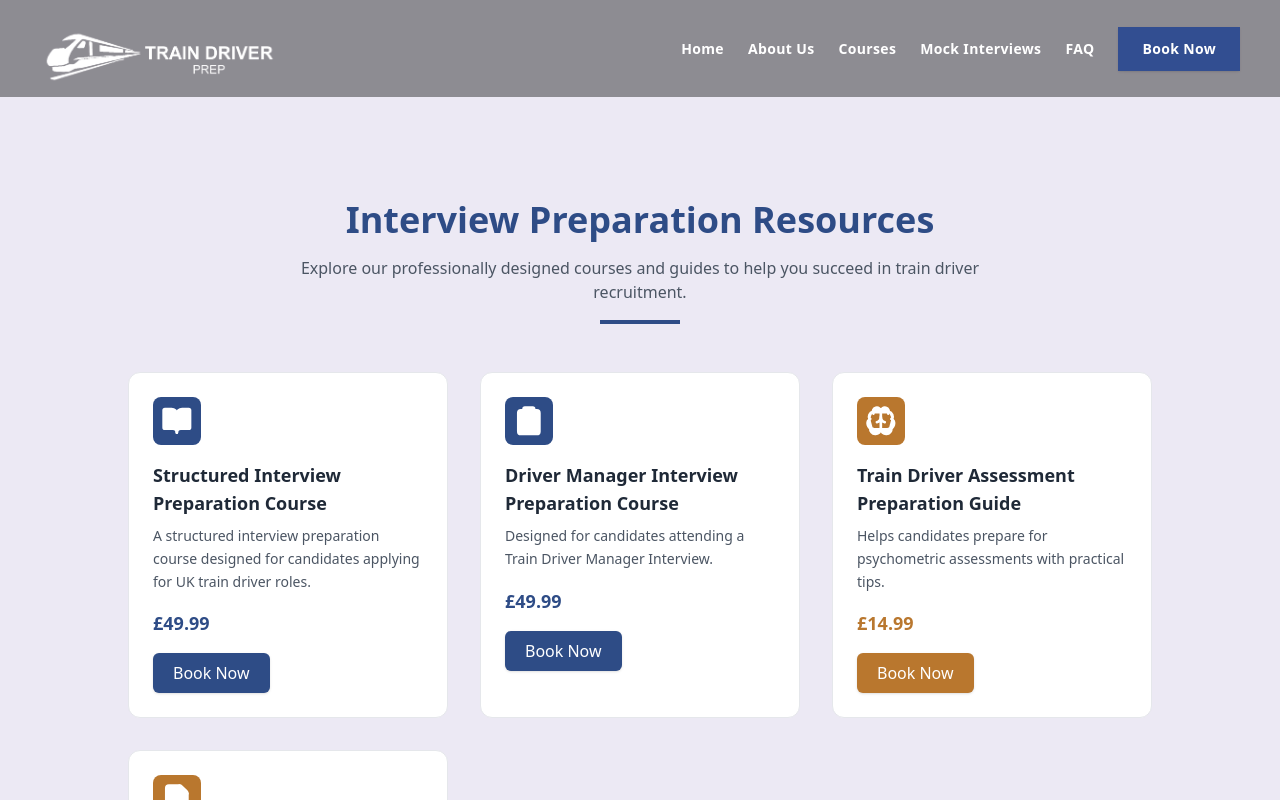
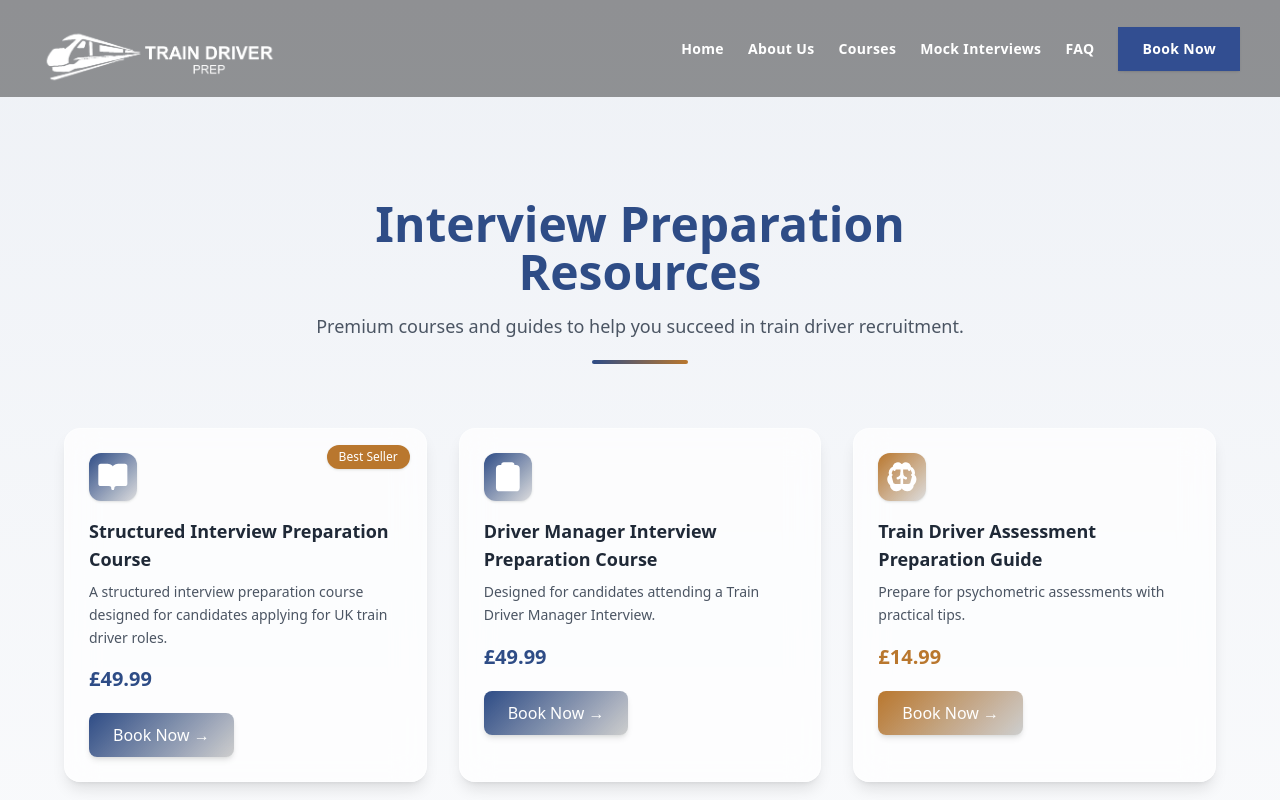
Before and after one commit to GhazanfarGw/Train-Driver, a React (Create React App) app: page /courses in a window 1280 px wide. Shown: the top 800 px of the page. Built offline with nearby package versions, Linux system fonts and the light colour scheme.

Commit message:
Refactor InterviewPreparation component with animations

```diff
--- a/src/Course/Courses.jsx
+++ b/src/Course/Courses.jsx
@@ -1,4 +1,5 @@
 import React from "react";
+import { motion } from "framer-motion";
 import { BookOpen, ClipboardCheck, Brain, FileText } from "lucide-react";
 
 const courses = [
@@ -8,7 +9,8 @@ const courses = [
       "A structured interview preparation course designed for candidates applying for UK train driver roles.",
     price: "£49.99",
     color: "#2E4C86",
-    icon: <BookOpen size={28} />,
+    icon: <BookOpen size={26} />,
+    badge: "Best Seller",
   },
   {
     title: "Driver Manager Interview Preparation Course",
@@ -16,16 +18,15 @@ const courses = [
       "Designed for candidates attending a Train Driver Manager Interview.",
     price: "£49.99",
     color: "#2E4C86",
-    icon: <ClipboardCheck size={28} />,
+    icon: <ClipboardCheck size={26} />,
   },
   {
     title: "Train Driver Assessment Preparation Guide",
     description:
-      "Helps candidates prepare for psychometric assessments with practical tips.",
+      "Prepare for psychometric assessments with practical tips.",
     price: "£14.99",
     color: "#B9772E",
-    icon: <Brain size={28} />,
-    fade: true,
+    icon: <Brain size={26} />,
   },
   {
     title: "Train Driver Application Preparation Workbook",
@@ -33,43 +34,55 @@ const courses = [
       "A practical workbook to help candidates complete strong applications.",
     price: "£14.99",
     color: "#B9772E",
-    icon: <FileText size={28} />,
-    fade: true,
+    icon: <FileText size={26} />,
   },
 ];
 
 function InterviewPreparation() {
   return (
-    <section className="w-full md:py-40 py-20 md:px-10 px-5 bg-[#ECE9F4]">
+    <section className="w-full bg-gradient-to-b from-[#EEF1F6] to-white md:py-40 py-20 md:px-10 px-5">
 
       {/* Heading */}
       <div className="max-w-3xl mx-auto text-center pt-10">
-        <h2 className="text-2xl md:text-4xl font-bold text-[#2E4C86]">
+        <h2 className="text-3xl md:text-5xl font-bold text-[#2E4C86]">
           Interview Preparation Resources
         </h2>
 
-        <p className="mt-4 text-gray-600 text-sm md:text-base leading-relaxed">
-          Explore our professionally designed courses and guides to help you
-          succeed in train driver recruitment.
+        <p className="mt-4 text-gray-600 text-sm md:text-lg leading-relaxed">
+          Premium courses and guides to help you succeed in train driver recruitment.
         </p>
 
-        <div className="w-20 h-1 bg-[#2E4C86] mx-auto mt-4"></div>
+        <div className="w-24 h-1 bg-gradient-to-r from-[#2E4C86] to-[#B9772E] mx-auto mt-5 rounded-full"></div>
       </div>
 
       {/* Space */}
-      <div className="mt-12"></div>
+      <div className="mt-16"></div>
 
       {/* Cards */}
-      <div className="max-w-5xl mx-auto grid md:grid-cols-3 gap-8">
+      <div className="max-w-6xl mx-auto grid md:grid-cols-3 gap-8">
         {courses.map((course, index) => (
-          <div
+          <motion.div
             key={index}
-            className="bg-white hover:shadow-xl hover:-translate-y-2 transition-all duration-300 overflow-hidden border rounded-xl p-6"
+            initial={{ opacity: 0, y: 40 }}
+            whileInView={{ opacity: 1, y: 0 }}
+            transition={{ duration: 0.5, delay: index * 0.1 }}
+            viewport={{ once: true }}
+            className="relative backdrop-blur-lg bg-white/70 border border-white/40 shadow-lg rounded-2xl p-6 hover:shadow-2xl hover:-translate-y-2 transition-all duration-300"
           >
+            {/* Badge */}
+            {course.badge && (
+              <div className="absolute top-4 right-4 bg-[#B9772E] text-white text-xs px-3 py-1 rounded-full shadow">
+                {course.badge}
+              </div>
+            )}
+
             {/* Icon */}
             <div
-              className="w-12 h-12 flex items-center justify-center rounded-lg mb-4"
-              style={{ backgroundColor: course.color, color: "white" }}
+              className="w-12 h-12 flex items-center justify-center rounded-xl mb-4 shadow"
+              style={{
+                background: `linear-gradient(135deg, ${course.color}, #00000020)`,
+                color: "white",
+              }}
             >
               {course.icon}
             </div>
@@ -86,7 +99,7 @@ function InterviewPreparation() {
 
             {/* Price */}
             <p
-              className="mt-4 text-lg font-bold"
+              className="mt-4 text-xl font-bold"
               style={{ color: course.color }}
             >
               {course.price}
@@ -95,12 +108,14 @@ function InterviewPreparation() {
             {/* Button */}
             <a
               href="/book-now"
-              className="inline-block mt-4 px-5 py-2 text-white shadow hover:opacity-90 rounded-md"
-              style={{ backgroundColor: course.color }}
+              className="inline-block mt-5 px-6 py-2.5 text-white rounded-lg shadow-md hover:shadow-lg transition"
+              style={{
+                background: `linear-gradient(135deg, ${course.color}, #00000030)`,
+              }}
             >
-              Book Now
+              Book Now →
             </a>
-          </div>
+          </motion.div>
         ))}
       </div>
 
```
